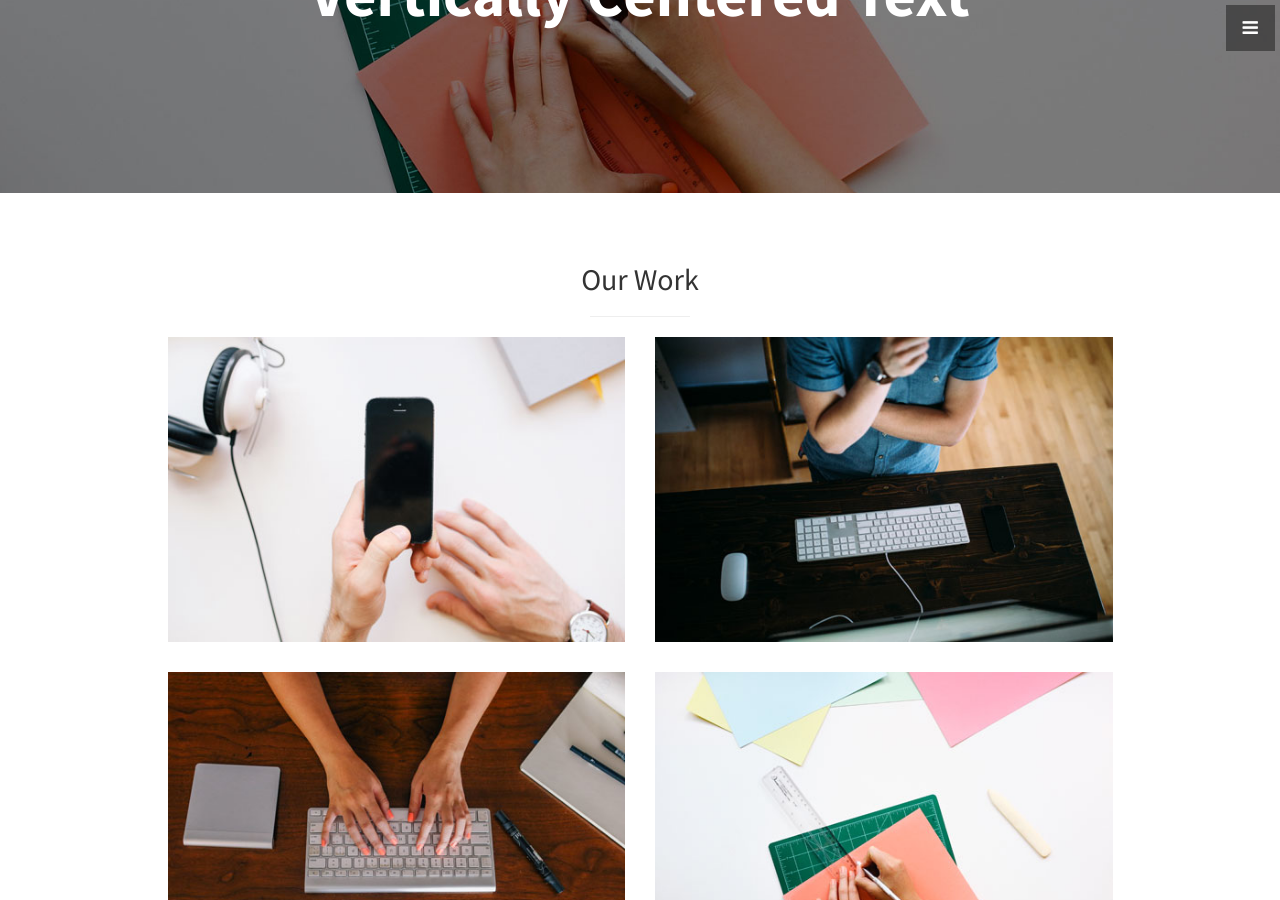
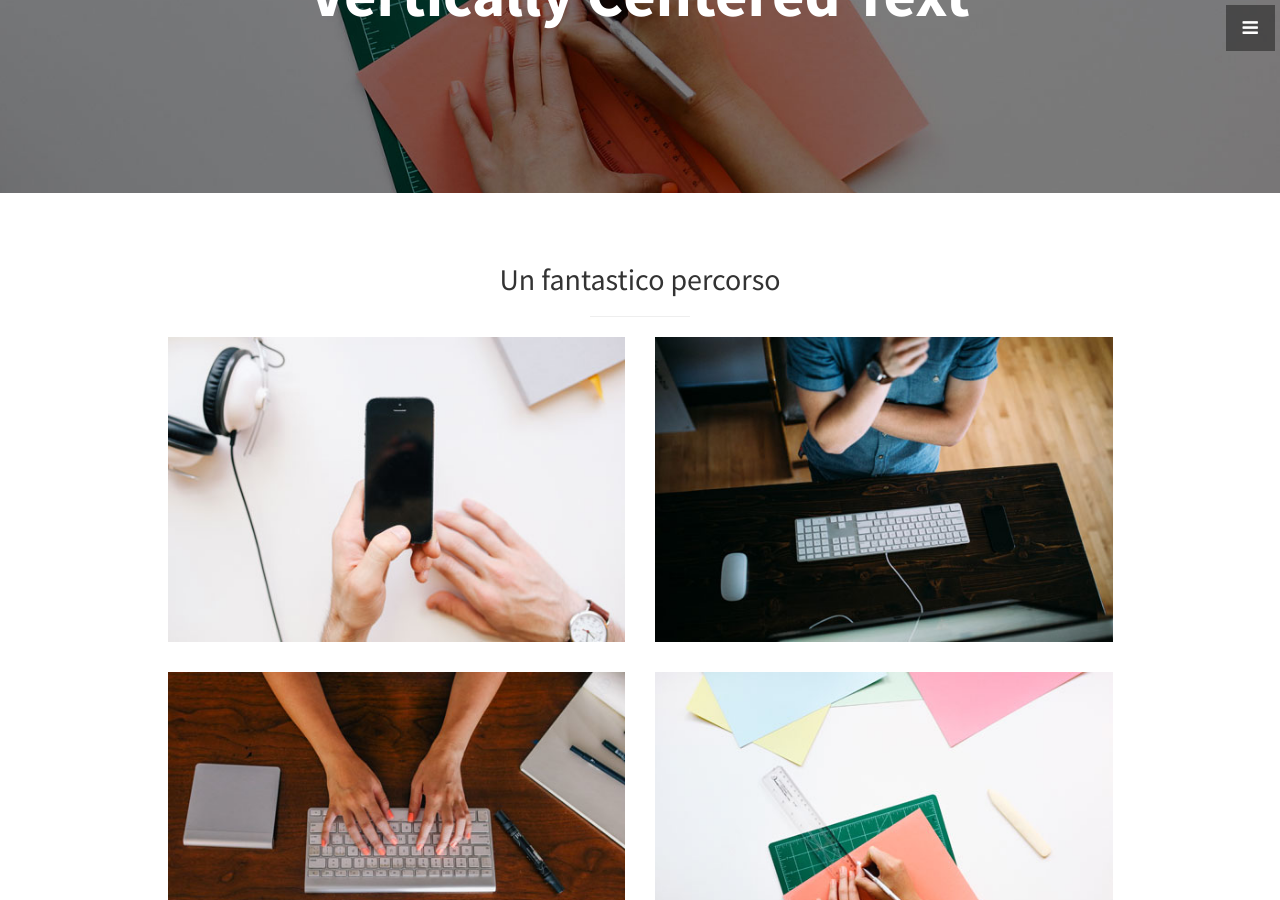
Before and after one commit to plataciland/plataciland.github.io, a Jekyll site: the page built from index.html, in a window 1280 px wide and 900 px high, scrolled down 1715 px. Built offline with Jekyll 4.4.1, drawn with Linux system fonts in a browser that asks for light colours.

Commit message:
Update portfolio.html

```diff
--- a/_includes/portfolio.html
+++ b/_includes/portfolio.html
@@ -2,7 +2,7 @@
   <div class="container">
     <div class="row">
       <div class="col-lg-10 col-lg-offset-1 text-center">
-        <h2>Our Work</h2>
+        <h2>Un fantastico percorso</h2>
         <hr class="small">
         <div class="row">
           <div class="col-md-6">
```
